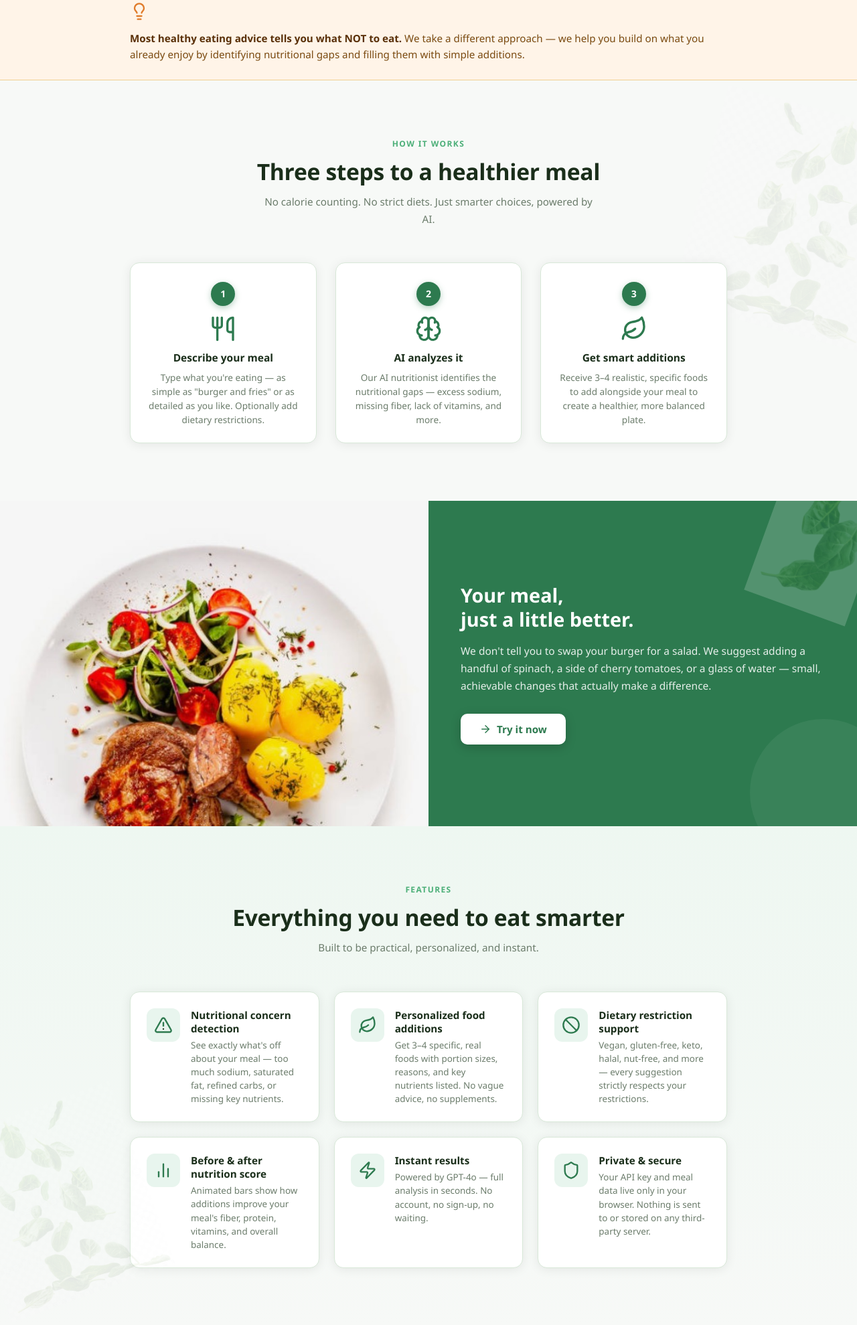
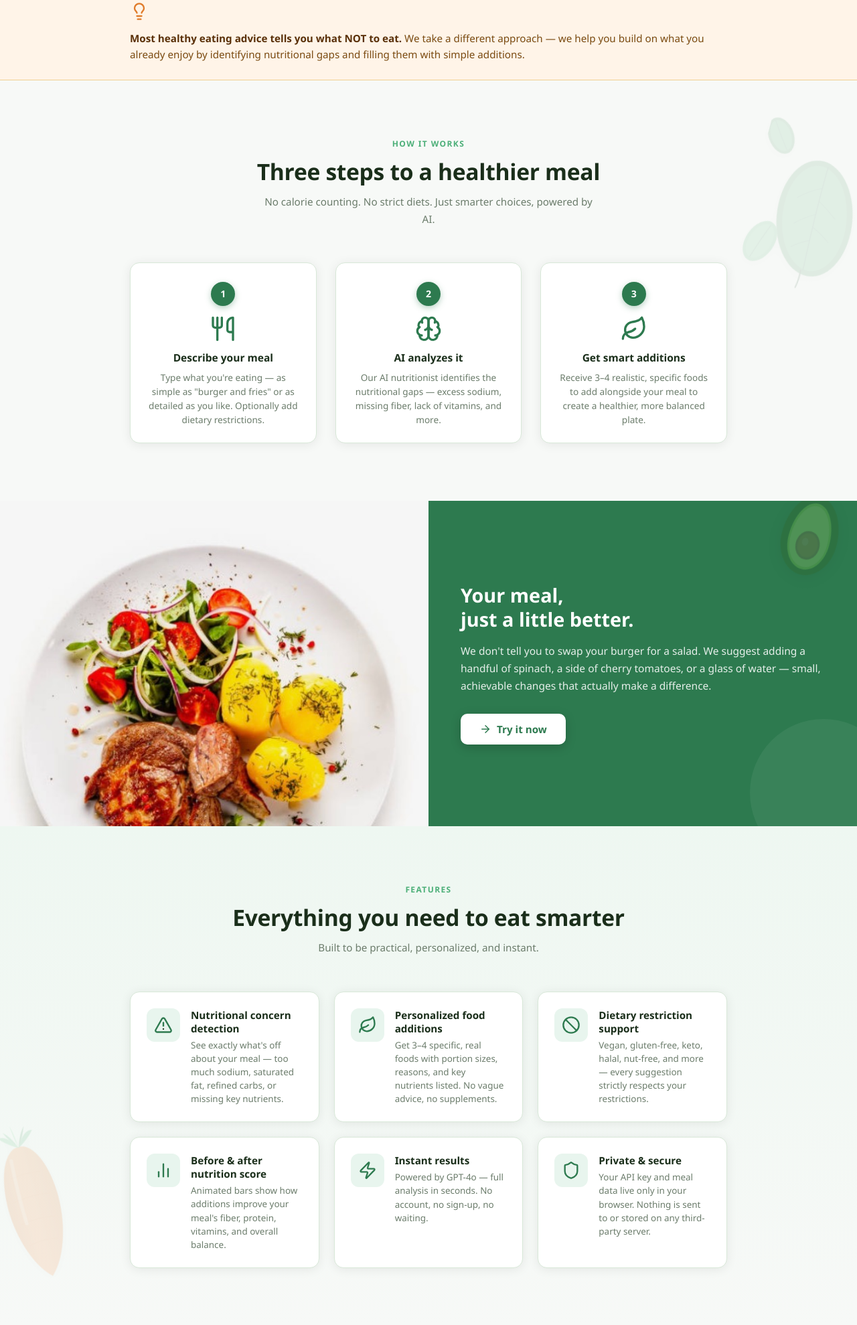
Before and after one commit to eshu0709/mymeal-app, a plain HTML site: page intro.html in a window 1280 px wide. Shown: the part 877-2856 px from the top of the page at 67% size. Drawn offline with Linux system fonts and the light colour scheme.

Commit message:
Add transparent SVG food illustrations; replace leaf JPEGs with food SVGs

```diff
--- a/intro.html
+++ b/intro.html
@@ -268,11 +268,12 @@ footer a:hover { text-decoration: underline; }
     /* floating leaf decoration behind steps */
     .how-leaf {
       position: absolute;
-      right: -60px; top: 40px;
-      width: 300px;
-      opacity: .07;
+      right: -40px; top: 60px;
+      width: 200px;
+      opacity: .12;
       transform: rotate(15deg);
       pointer-events: none;
+      filter: drop-shadow(0 4px 8px rgba(0,0,0,0.1));
     }
 
     .section-label {
@@ -346,11 +347,12 @@ footer a:hover { text-decoration: underline; }
     .split-text p  { font-size: .97rem; opacity: .88; line-height: 1.7; margin-bottom: 28px; }
     .split-leaf {
       position: absolute;
-      top: -30px; right: -20px;
-      width: 160px;
-      opacity: .18;
-      transform: rotate(20deg);
+      top: -20px; right: 10px;
+      width: 120px;
+      opacity: .25;
+      transform: rotate(15deg);
       pointer-events: none;
+      filter: drop-shadow(0 4px 12px rgba(0,0,0,0.2));
     }
     .split-cta {
       display: inline-flex;
@@ -385,11 +387,12 @@ footer a:hover { text-decoration: underline; }
     }
     .features-leaf {
       position: absolute;
-      left: -40px; bottom: 40px;
-      width: 260px;
-      opacity: .08;
-      transform: rotate(-20deg) scaleX(-1);
+      left: -20px; bottom: 60px;
+      width: 140px;
+      opacity: .13;
+      transform: rotate(-15deg);
       pointer-events: none;
+      filter: drop-shadow(0 4px 8px rgba(0,0,0,0.1));
     }
     .features-grid {
       display: grid;
@@ -481,12 +484,14 @@ footer a:hover { text-decoration: underline; }
       pointer-events: none;
     }
     .cta-leaves-left {
-      position: absolute; left: -40px; top: 50%; transform: translateY(-50%) rotate(-15deg);
-      width: 260px; opacity: .18; pointer-events: none;
+      position: absolute; left: 20px; top: 50%; transform: translateY(-50%) rotate(-10deg);
+      width: 160px; opacity: .22; pointer-events: none;
+      filter: drop-shadow(0 4px 12px rgba(0,0,0,0.2));
     }
     .cta-leaves-right {
-      position: absolute; right: -40px; top: 50%; transform: translateY(-50%) rotate(15deg) scaleX(-1);
-      width: 240px; opacity: .15; pointer-events: none;
+      position: absolute; right: 20px; top: 50%; transform: translateY(-50%) rotate(10deg);
+      width: 140px; opacity: .2; pointer-events: none;
+      filter: drop-shadow(0 4px 12px rgba(0,0,0,0.2));
     }
     .cta-section h2 {
       font-size: clamp(1.7rem, 4vw, 2.5rem);
@@ -566,7 +571,7 @@ footer a:hover { text-decoration: underline; }
 
   <!-- ══ HOW IT WORKS ══ -->
   <section class="how-section">
-    <img class="how-leaf" src="images/leaves-scatter.jpeg" alt="" />
+    <img class="how-leaf" src="images/spinach-float.svg" alt="" />
     <div class="inner">
       <div class="section-label">How it works</div>
       <h2 class="section-title">Three steps to a healthier meal</h2>
@@ -601,7 +606,7 @@ footer a:hover { text-decoration: underline; }
       <img src="images/plate-steak.jpeg" alt="Balanced plate — steak, potatoes and salad" />
     </div>
     <div class="split-text">
-      <img class="split-leaf" src="images/leaves-pair.jpeg" alt="" />
+      <img class="split-leaf" src="images/avocado.svg" alt="" />
       <h2>Your meal,<br>just a little better.</h2>
       <p>We don't tell you to swap your burger for a salad. We suggest adding a handful of spinach, a side of cherry tomatoes, or a glass of water — small, achievable changes that actually make a difference.</p>
       <a class="split-cta" href="index.html"><svg class="icon" viewBox="0 0 24 24" fill="none" stroke="currentColor" stroke-width="2" stroke-linecap="round" stroke-linejoin="round"><line x1="5" y1="12" x2="19" y2="12"/><polyline points="12 5 19 12 12 19"/></svg> Try it now</a>
@@ -610,7 +615,7 @@ footer a:hover { text-decoration: underline; }
 
   <!-- ══ FEATURES ══ -->
   <section class="features-section">
-    <img class="features-leaf" src="images/leaves-scatter.jpeg" alt="" />
+    <img class="features-leaf" src="images/carrot.svg" alt="" />
     <div class="inner">
       <div class="section-label">Features</div>
       <h2 class="section-title">Everything you need to eat smarter</h2>
@@ -698,8 +703,8 @@ footer a:hover { text-decoration: underline; }
 
   <!-- ══ FINAL CTA ══ -->
   <section class="cta-section">
-    <img class="cta-leaves-left"  src="images/leaves-scatter.jpeg" alt="" />
-    <img class="cta-leaves-right" src="images/leaves-scatter.jpeg" alt="" />
+    <img class="cta-leaves-left"  src="images/spinach-float.svg" alt="" />
+    <img class="cta-leaves-right" src="images/lemon.svg" alt="" />
     <div class="inner">
       <h2>Ready to eat a little better today?</h2>
       <p>It takes 30 seconds. Just describe your meal and let AI do the rest.</p>
```
Also changed, not shown: feedback.html (+2 -2 lines), images/avocado.png (added), images/avocado.svg (added), images/carrot.svg (added), images/leaf-single.png (added), images/leaves-pair.png (added), images/leaves-scatter.png (added), images/leaves-small.png (added), images/leaves-trio.png (added), images/lemon.svg (added), images/spinach-float.svg (added), images/spinach1.png (added), images/tomato.png (added), images/tomato.svg (added).
